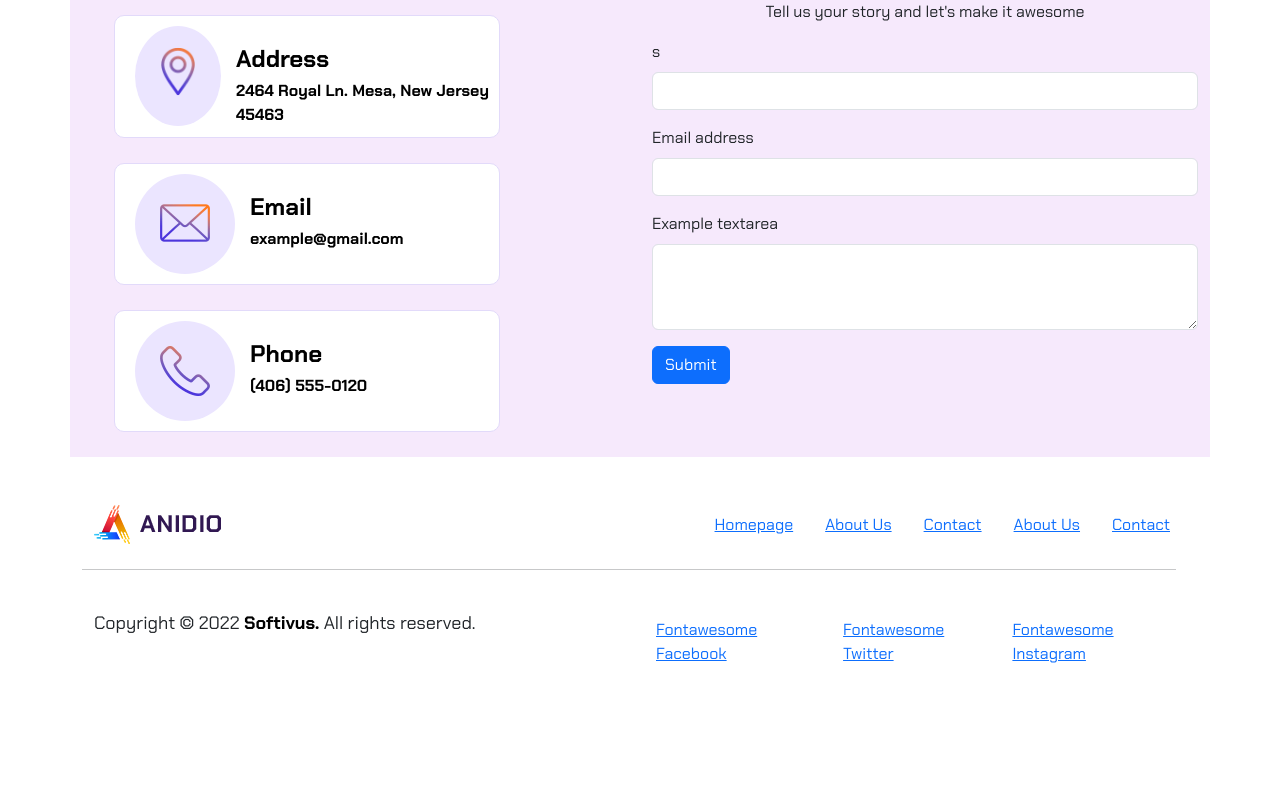
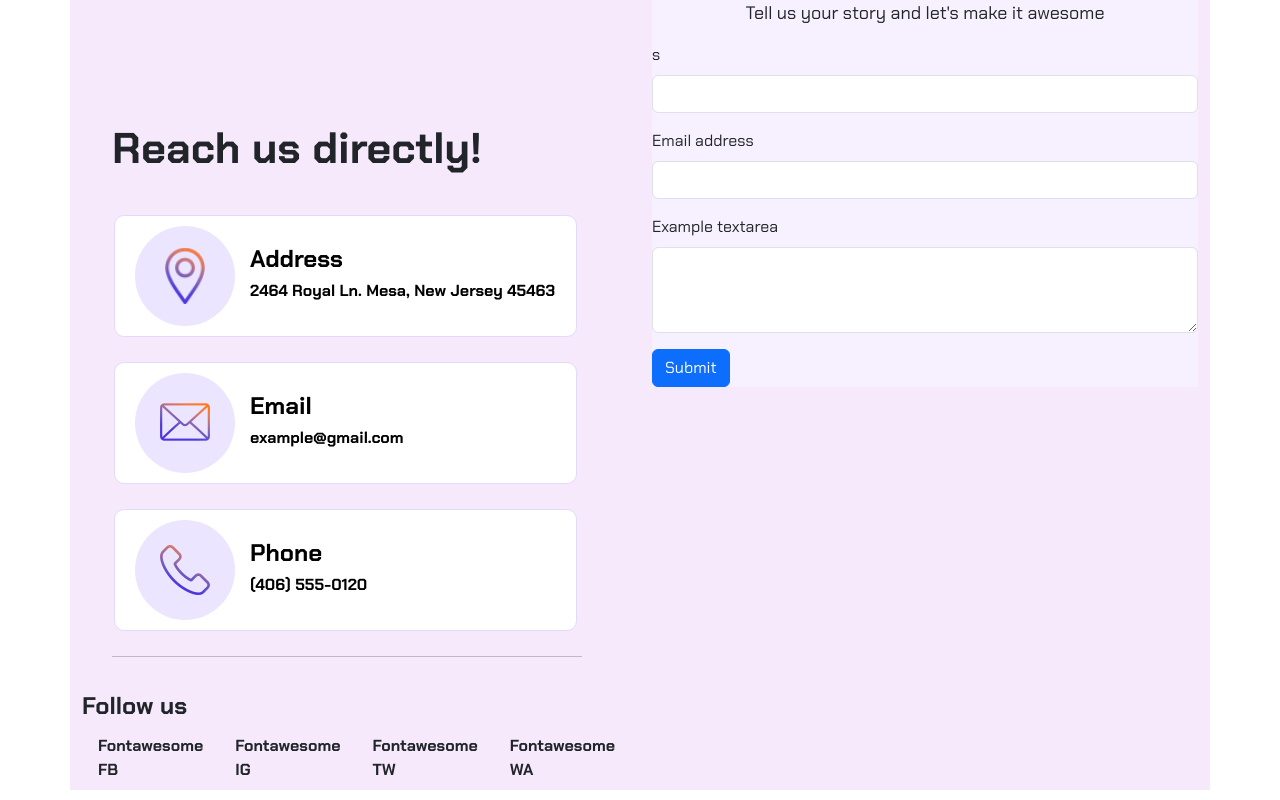
Before and after one commit to alessandro-barate/proj-html-vuejs, a Vue app: page /contact in a window 1280 px wide. Shown: the part 840-1640 px from the top of the page. Before the commit the page ends 1530 px from the top, so only its background shows below. Built offline with nearby package versions, Linux system fonts and the light colour scheme.

Commit message:
[UPD] Left contacts side styling

```diff
--- a/src/pages/AppContactPage.vue
+++ b/src/pages/AppContactPage.vue
@@ -39,7 +39,7 @@ export default {
     <div class="row bg-lightpink">
       <div class="col-6 left-side">
         <h3>Reach us directly!</h3>
-        <ul>
+        <ul class="main-list">
           <li class="d-flex">
             <div class="contact-symbol pt-21">
               <img id="width-40" src="../../public/img/footer/map.png" alt="">
@@ -65,6 +65,19 @@ export default {
             </a>
           </li>
         </ul>
+
+        <hr>
+
+        <div class="socials-button">
+          <h5>Follow us</h5>
+          <ul class="list-group list-group-horizontal">
+            <li class="list-group-item">Fontawesome FB</li>
+            <li class="list-group-item">Fontawesome IG</li>
+            <li class="list-group-item">Fontawesome TW</li>
+            <li class="list-group-item">Fontawesome WA</li>
+          </ul>
+        </div>
+
       </div>
 
       <div class="col-6">
@@ -73,7 +86,7 @@ export default {
 
           <div class="text-center">
             <h2>Contact form</h2>
-            <p>Tell us your story and let's make it awesome</p>
+            <p >Tell us your story and let's make it awesome</p>
           </div>
 
           <form>
@@ -109,10 +122,6 @@ export default {
 .reach-us {
   width: 50%;
   margin-top: 80px;
-
-  p {
-    font-size: 18px;
-  }
 }
 
 h2 {
@@ -133,6 +142,10 @@ h5 {
   font-weight: bold;
 }
 
+p {
+    font-size: 18px;
+}
+
 .col-6 ul {
   list-style: none;
 }
@@ -143,8 +156,8 @@ ul a {
   color: black;
 }
 
-ul li {
-  width: 75%;
+.main-list li {
+  width: 90%;
   background-color: white;
   padding: 10px 0 10px 20px;
   margin-bottom: 25px;
@@ -188,6 +201,25 @@ ul li {
 
 .left-side {
   font-weight: bold;
+  padding-top: 200px;
+
+  hr {
+    width: 86%;
+    margin-left: 30px;
+  }
+
+  h3 {
+    margin-left: 30px;
+  }
+}
+
+.form-container {
+  background-color: #F7F0FE;
+}
+
+.socials-button li {
+  background-color: transparent;
+  border: none;
 }
 
 </style>
```
